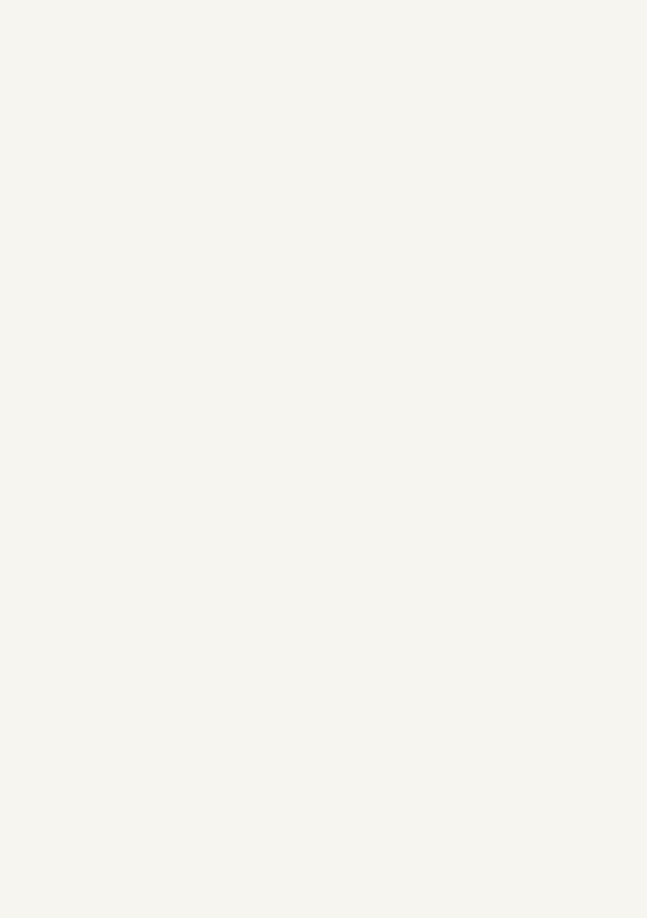
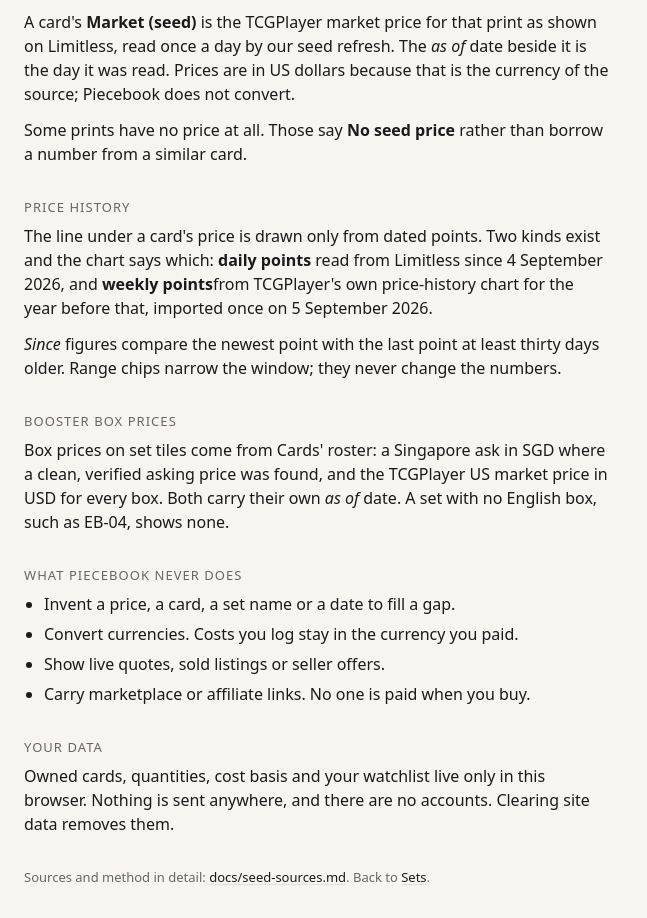
Before and after one commit to najibjuraimi-glitch/piecebook, a React (Vite) app: page /about-prices in a window 1280 px wide. Before the commit this address had no page. Shown: the part 307-1225 px from the top of the page, without its empty margins (0-647 px from the left). Before the commit the page ends 800 px from the top, so only its background shows below. Built offline with nearby package versions, Linux system fonts and the light colour scheme.

Commit message:
1.5 How prices work page (/about-prices): seed vs live, sources for cards, history and boxes, what Piecebook never does; linked from the chart footnote and Portfolio. Copy is a draft for Design.
Co-authored-by: najibjuraimi-glitch <najibjuraimi-glitch@users.noreply.github.com>

```diff
--- a/src/App.tsx
+++ b/src/App.tsx
@@ -8,6 +8,7 @@ import { CardDetailScreen } from './screens/CardDetail'
 import { CollectionScreen } from './screens/Collection'
 import { PortfolioScreen } from './screens/Portfolio'
 import { NotFoundScreen } from './screens/NotFound'
+import { AboutPricesScreen } from './screens/AboutPrices'
 
 function ScrollToTop() {
   const { pathname } = useLocation()
@@ -31,6 +32,7 @@ export default function App() {
         <Route path="/cards/:cardNumber" element={<CardDetailScreen />} />
         <Route path="/collection" element={<CollectionScreen />} />
         <Route path="/portfolio" element={<PortfolioScreen />} />
+        <Route path="/about-prices" element={<AboutPricesScreen />} />
         <Route path="*" element={<NotFoundScreen />} />
       </Routes>
       <TabBar pathname={pathname} />
--- a/src/components/PriceChart.tsx
+++ b/src/components/PriceChart.tsx
@@ -1,4 +1,5 @@
 import { useId, useMemo, useState } from 'react'
+import { Link } from 'react-router-dom'
 import type { PricePoint } from '../data/history'
 import { formatDate, formatUsd } from '../lib/format'
 
@@ -172,7 +173,10 @@ export function PriceChart({ points, className = '' }: Props) {
           ? 'Weekly points from TCGPlayer chart data; daily points read from Limitless. Seed, not live.'
           : sources.has('tcgplayer')
             ? 'Weekly points from TCGPlayer chart data. Seed, not live.'
-            : 'Daily points read from Limitless. Seed, not live.'}
+            : 'Daily points read from Limitless. Seed, not live.'}{' '}
+        <Link to="/about-prices" className="text-ink underline decoration-line underline-offset-2 hover:decoration-ink">
+          How prices work
+        </Link>
       </p>
     </figure>
   )
--- /dev/null
+++ b/src/screens/AboutPrices.tsx
@@ -0,0 +1,92 @@
+import React from 'react'
+import { Link } from 'react-router-dom'
+import { BackBar, Screen } from '../components/Screen'
+
+/**
+ * "How prices work": provenance as a feature. Plain sentences, no marketing.
+ * Copy is a Code draft for Design to sign (ClickUp 1.5); facts match
+ * docs/seed-sources.md and are updated with it.
+ */
+export function AboutPricesScreen() {
+  return (
+    <Screen>
+      <BackBar fallbackTo="/" crumbs={[{ label: 'Sets', to: '/' }, { label: 'How prices work' }]} />
+
+      <h1 className="text-display text-ink">How prices work</h1>
+      <p className="mt-2 max-w-[60ch] text-body text-muted">
+        Every price in Piecebook is a <em>seed</em> price: a figure read on a stated date from a named source, never a live
+        quote and never a guess. Where a number came from is always one line away.
+      </p>
+
+      <div className="mt-8 max-w-[64ch] space-y-8">
+        <Section title="Card prices">
+          <p>
+            A card's <strong>Market (seed)</strong> is the TCGPlayer market price for that print as shown on Limitless, read
+            once a day by our seed refresh. The <em>as of</em> date beside it is the day it was read. Prices are in US
+            dollars because that is the currency of the source; Piecebook does not convert.
+          </p>
+          <p>
+            Some prints have no price at all. Those say <strong>No seed price</strong> rather than borrow a number from a
+            similar card.
+          </p>
+        </Section>
+
+        <Section title="Price history">
+          <p>
+            The line under a card's price is drawn only from dated points. Two kinds exist and the chart says which:
+            <strong> daily points</strong> read from Limitless since 4 September 2026, and <strong>weekly points</strong>
+            from TCGPlayer's own price-history chart for the year before that, imported once on 5 September 2026.
+          </p>
+          <p>
+            <em>Since</em> figures compare the newest point with the last point at least thirty days older. Range chips
+            narrow the window; they never change the numbers.
+          </p>
+        </Section>
+
+        <Section title="Booster box prices">
+          <p>
+            Box prices on set tiles come from Cards' roster: a Singapore ask in SGD where a clean, verified asking price was
+            found, and the TCGPlayer US market price in USD for every box. Both carry their own <em>as of</em> date. A set
+            with no English box, such as EB-04, shows none.
+          </p>
+        </Section>
+
+        <Section title="What Piecebook never does">
+          <ul className="list-disc space-y-1.5 pl-5">
+            <li>Invent a price, a card, a set name or a date to fill a gap.</li>
+            <li>Convert currencies. Costs you log stay in the currency you paid.</li>
+            <li>Show live quotes, sold listings or seller offers.</li>
+            <li>Carry marketplace or affiliate links. No one is paid when you buy.</li>
+          </ul>
+        </Section>
+
+        <Section title="Your data">
+          <p>
+            Owned cards, quantities, cost basis and your watchlist live only in this browser. Nothing is sent anywhere, and
+            there are no accounts. Clearing site data removes them.
+          </p>
+        </Section>
+
+        <p className="text-meta text-muted">
+          Sources and method in detail:{' '}
+          <a
+            href="https://github.com/najibjuraimi-glitch/piecebook/blob/main/docs/seed-sources.md"
+            className="text-ink underline decoration-line underline-offset-2 hover:decoration-ink"
+          >
+            docs/seed-sources.md
+          </a>
+          . Back to <Link to="/" className="text-ink underline decoration-line underline-offset-2 hover:decoration-ink">Sets</Link>.
+        </p>
+      </div>
+    </Screen>
+  )
+}
+
+function Section({ title, children }: { title: string; children: React.ReactNode }) {
+  return (
+    <section>
+      <h2 className="text-meta font-medium uppercase tracking-[0.08em] text-muted">{title}</h2>
+      <div className="mt-2 space-y-3 text-body text-ink">{children}</div>
+    </section>
+  )
+}
--- a/src/screens/Portfolio.tsx
+++ b/src/screens/Portfolio.tsx
@@ -63,7 +63,12 @@ export function PortfolioScreen() {
               subline={plSubline}
             />
           </div>
-          <p className="mt-4 px-1 text-meta text-muted">Values use Cards’ seed prices, not live market.</p>
+          <p className="mt-4 px-1 text-meta text-muted">
+            Values use Cards’ seed prices, not live market.{' '}
+            <Link to="/about-prices" className="text-ink underline decoration-line underline-offset-2 hover:decoration-ink">
+              How prices work
+            </Link>
+          </p>
 
           {top.length > 0 && (
             <section className="mt-8">
```
Also changed, not shown: 1 other file (tests, documents, lock files or other folders).
